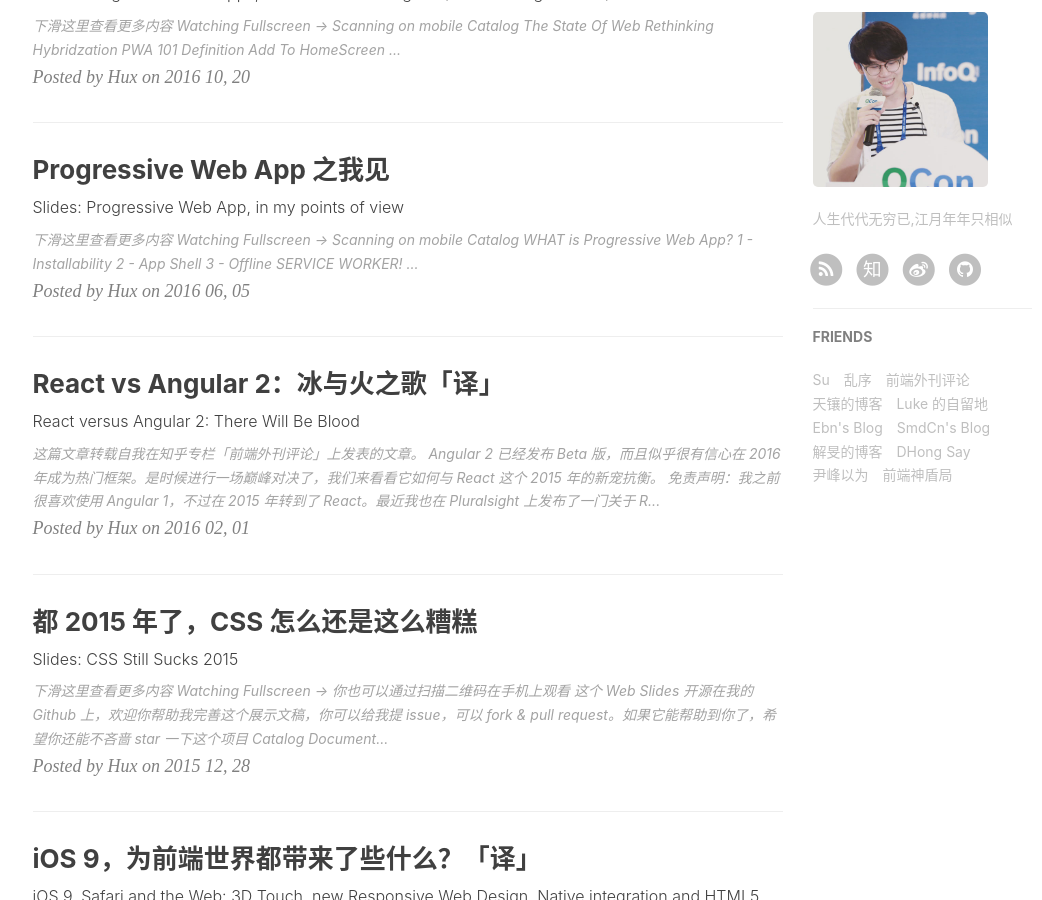
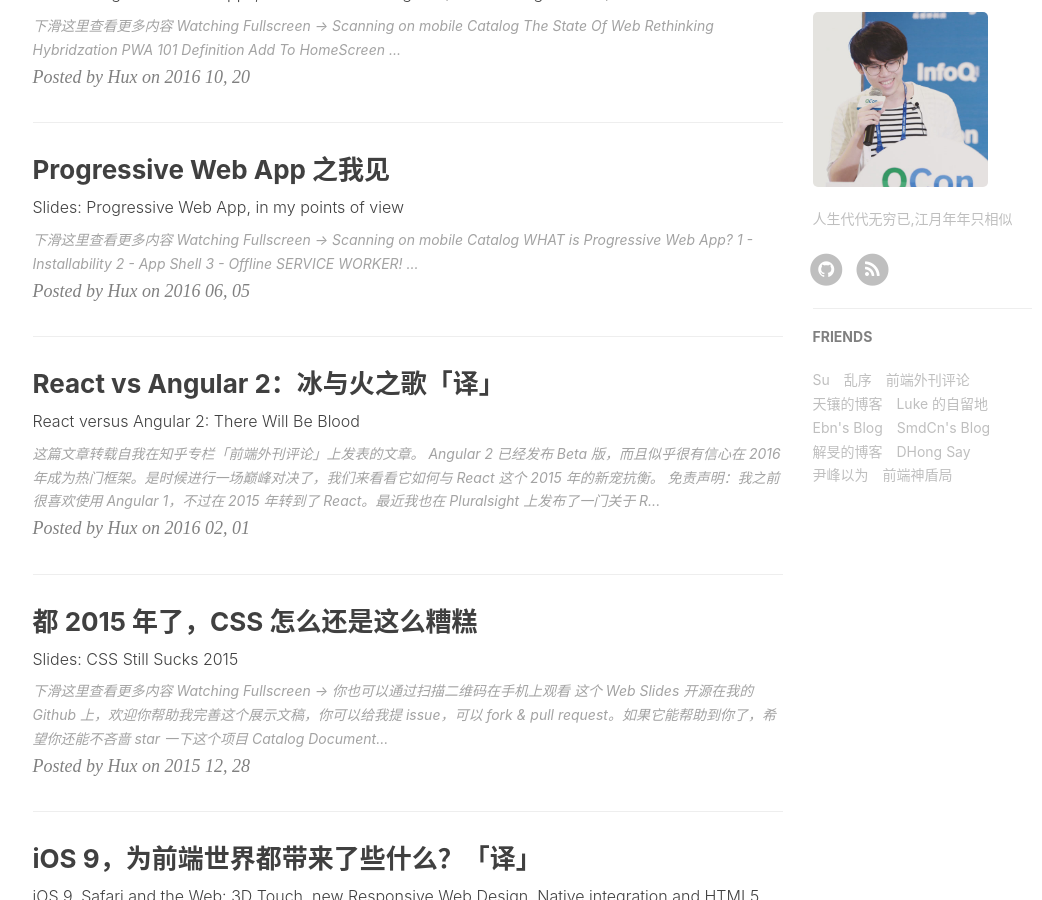
Before and after one commit to gyje/gyje.github.io-old, a Jekyll site: the page built from index.html, in a window 1280 px wide and 900 px high, scrolled down 742 px. Shown: the whole window, without its empty margins (135-1177 px from the left). Built offline with Jekyll 4.4.1, drawn with Linux system fonts in a browser that asks for light colours; nearby versions of some CDN libraries; the list of posts is cut into pages by our own code; comment, search, counter and statistics services are not loaded.

Commit message:
修改图标

```diff
--- a/_config.yml
+++ b/_config.yml
@@ -14,9 +14,11 @@ timezone: CN  #这一行是为了让文章可以在当天显示
 
 # SNS settings
 RSS: true
-weibo_username:    123
-zhihu_username:     123
-github_username:    123
+#hackforums_username:    66265498
+github_username:    pushring0
+#zeronet_username:   19fZz85PJXLAuwpGWe2fLEnU6Z1heprFFJ/
+#weibo_username:    123
+#zhihu_username:     123
 #twitter_username:  123
 #facebook_username:  123
 #weixin_username:  123
--- a/_layouts/page.html
+++ b/_layouts/page.html
@@ -110,6 +110,26 @@ layout: default
                         {% endif %}
                         <!-- SNS Link -->
                         <ul class="list-inline">
+							{% if site.github_username %}
+                            <li>
+                                <a target="_blank" href="https://github.com/{{ site.github_username }}">
+                                    <span class="fa-stack fa-lg">
+                                        <i class="fa fa-circle fa-stack-2x"></i>
+                                        <i class="fa fa-github fa-stack-1x fa-inverse"></i>
+                                    </span>
+                                </a>
+                            </li>
+                            {% endif %}
+							{% if site.hackforums_username %}
+                            <li>
+                                <a target="_blank" href="https://hackforums.net/showthread.{{ site.hackforums_username }}">
+                                    <span class="fa-stack fa-lg">
+                                        <i class="fa fa-circle fa-stack-2x"></i>
+                                        <i class="fa  fa-stack-1x fa-inverse">H</i>
+                                    </span>
+                                </a>
+                            </li>
+                            {% endif %}
                             {% if site.RSS %}
                             <li>
                                 <a href="{{ "/feed.xml" | prepend: site.baseurl }}">
@@ -130,16 +150,6 @@ layout: default
                                 </a>
                             </li>
                             {% endif %}
-                            {% if site.zhihu_username %}
-                            <li>
-                                <a target="_blank" href="https://www.zhihu.com/people/{{ site.zhihu_username }}">
-                                    <span class="fa-stack fa-lg">
-                                        <i class="fa fa-circle fa-stack-2x"></i>
-                                        <i class="fa  fa-stack-1x fa-inverse">知</i>
-                                    </span>
-                                </a>
-                            </li>
-                            {% endif %}
                             {% if site.weibo_username %}
                             <li>
                                 <a target="_blank" href="http://weibo.com/{{ site.weibo_username }}">
@@ -156,16 +166,6 @@ layout: default
                                     <span class="fa-stack fa-lg">
                                         <i class="fa fa-circle fa-stack-2x"></i>
                                         <i class="fa fa-facebook fa-stack-1x fa-inverse"></i>
-                                    </span>
-                                </a>
-                            </li>
-                            {% endif %}
-                            {% if site.github_username %}
-                            <li>
-                                <a target="_blank" href="https://github.com/{{ site.github_username }}">
-                                    <span class="fa-stack fa-lg">
-                                        <i class="fa fa-circle fa-stack-2x"></i>
-                                        <i class="fa fa-github fa-stack-1x fa-inverse"></i>
                                     </span>
                                 </a>
                             </li>
```
